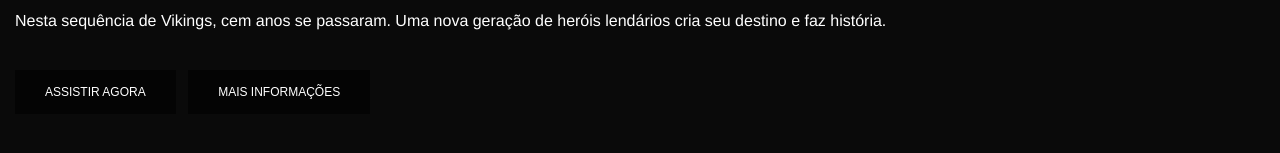
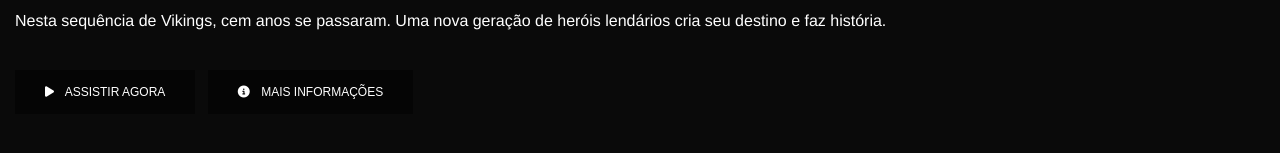
Before and after one commit to Dan2a/CloneNetiflix, a plain HTML site: page index.html in a window 1280 px wide. Shown: the part 269-422 px from the top of the page. Drawn offline with Linux system fonts and the light colour scheme.

Commit message:
Adicionando efeitos aos botões

```diff
--- a/index.html
+++ b/index.html
@@ -6,7 +6,7 @@
     <meta name="viewport" content="width=device-width, initial-scale=1.0">
     <title>NETFLIX CLONE</title>
     <link rel="stylesheet" href="style/main.css">
-    <script src="https://kit.fontawesome.com/deb4abc1e9.js" crossorigin="anonymous"></script>
+
 </head>
 <body>
     <header>
@@ -28,9 +28,11 @@
                 <p class="descricao">Nesta sequência de Vikings, cem anos se passaram. Uma nova geração de heróis lendários cria seu destino e faz história.</p>
                 <div class="botoes">
                     <button role="button" class="botao">
+                        <i class="fa-solid fa-play"></i>
                         ASSISTIR AGORA
                     </button>
                     <button role="button" class="botao">
+                        <i class="fa-solid fa-circle-info"></i>
                         MAIS INFORMAÇÕES
                     </button>
                 </div>
@@ -38,5 +40,7 @@
         </div>
     </main>
 
+    <script src="https://kit.fontawesome.com/deb4abc1e9.js" crossorigin="anonymous"></script>
+
 </body>
 </html>
--- a/style/main.css
+++ b/style/main.css
@@ -72,7 +72,7 @@
 }
 
 .botao{
-    background-color: rgba(0,0,0,.60);
+    background-color: rgba(0,0,0,.50);
     border: none;
     color: white;
 
@@ -92,3 +92,7 @@
     background-color: white;
     color: black;
 }
+
+.botao i{
+    margin-right: 8px;
+}
```
